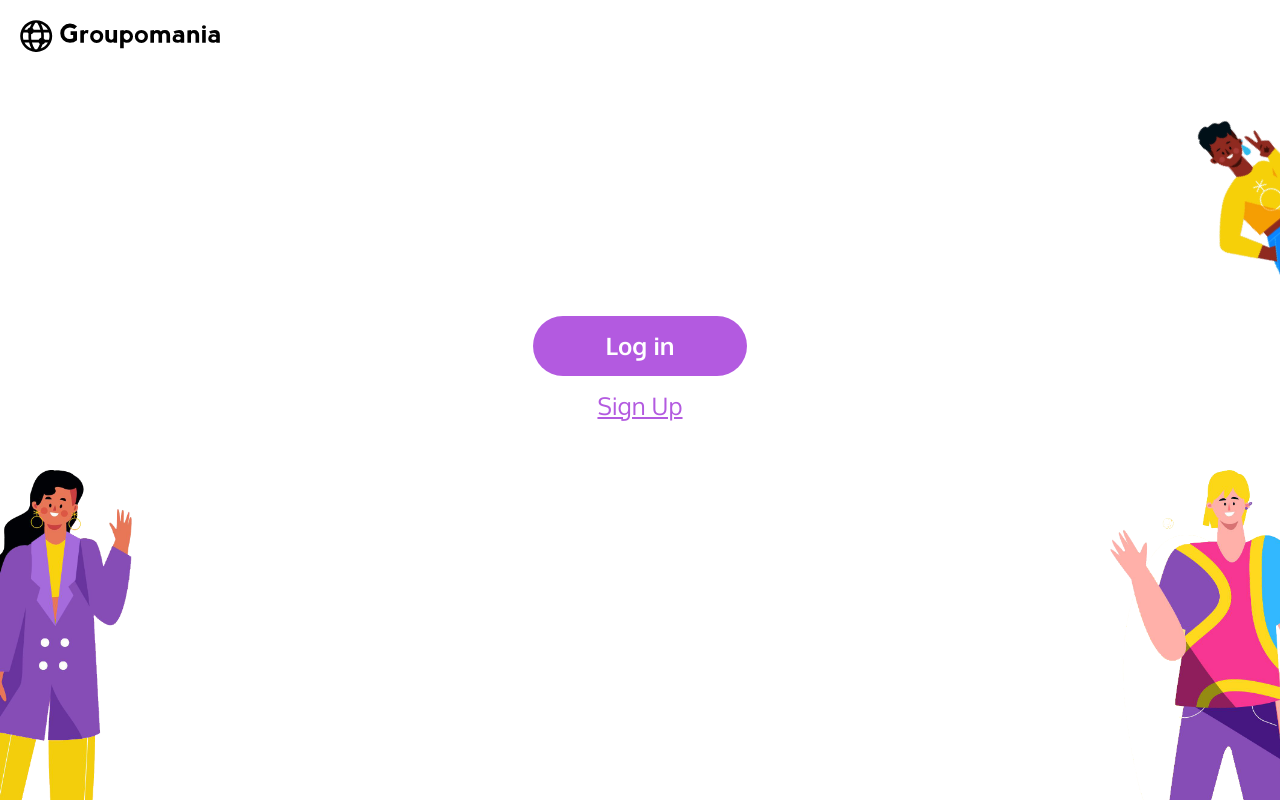
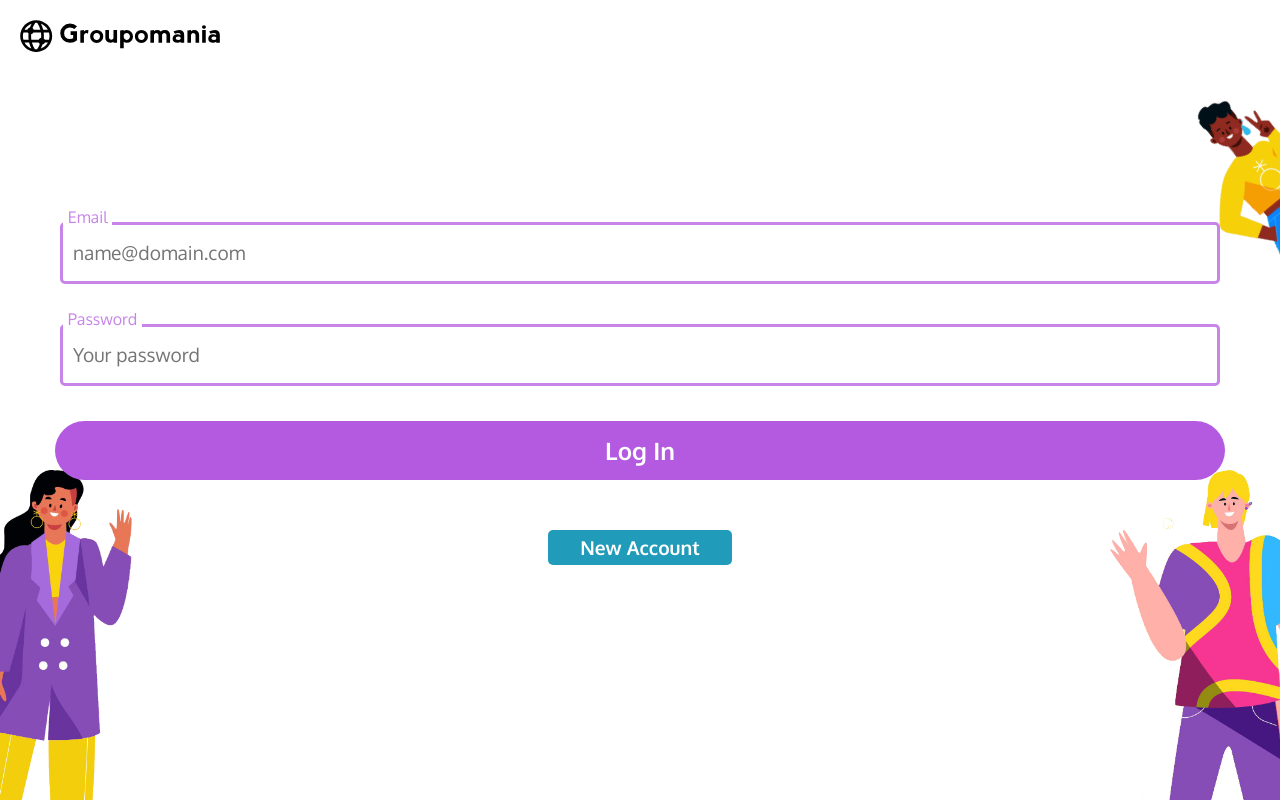
Before and after one commit to diellatseng/ChingYaoTseng_7_20042021_frontend, a Vue app: page /#/ in a window 1280 px wide. Built offline with nearby package versions, Linux system fonts and the light colour scheme.

Commit message:
refactory home page

```diff
--- a/src/components/AppButton.vue
+++ b/src/components/AppButton.vue
@@ -3,7 +3,7 @@
     class="button"
     @click.native="$emit('onClick', $event)"
     :to="to"
-    :class="[themes[theme], sizes[size]]"
+    :class="[themes[theme], sizes[size], colors[color]]"
   >
     <slot></slot>
   </router-link>
@@ -18,8 +18,11 @@ export default {
       },
       sizes: {
         normal: "",
-        small: "small",
+        small: "small"
       },
+      colors: {
+        accent: "accent"
+      }
     };
   },
 
@@ -43,6 +46,11 @@ export default {
         };
       },
     },
+    color: {
+      required: false,
+      type: String,
+      default: " "
+    }
   },
 };
 </script>
@@ -76,8 +84,12 @@ export default {
 
 .small {
   width: auto;
-  padding-top: 0.3rem;
-  padding-bottom: 0.3rem;
+  padding-top: 0.4rem;
+  padding-bottom: 0.4rem;
   font-size: 1.2rem;
 }
+
+.accent {
+  background-color: $color-accent-darken;
+}
 </style>
--- a/src/views/Home.vue
+++ b/src/views/Home.vue
@@ -6,22 +6,32 @@
       src="../assets/logo/icon-left-font-monochrome-black.svg"
     />
     <div class="container-home">
-      <AppButton :to="{ name: 'LogIn' }" theme="rounded"
-        >Log in</AppButton
+      <div class="container">
+        <form id="log-in">
+          <div class="form-control">
+            <input type="text" name="email" placeholder="name@domain.com" />
+            <label for="email">Email</label>
+          </div>
+          <div class="form-control">
+            <input type="text" name="password" placeholder="Your password" />
+            <label for="password">Password</label>
+          </div>
+          <AppButton :to="{ name: 'PostsWall' }" theme="rounded" id="logIn"
+            >Log In</AppButton
+          >
+        </form>
+      </div>
+      <AppButton
+        :to="{ name: 'signup' }"
+        size="small"
+        color="accent"
+        id="btnSignUp"
+        >New Account</AppButton
       >
-      <router-link to="/signup" class="link">Sign Up</router-link>
     </div>
     <img class="img-home img-home__p1" src="../assets/images/1.png" alt="" />
     <img class="img-home img-home__p2" src="../assets/images/2.png" alt="" />
     <img class="img-home img-home__p3" src="../assets/images/3.png" alt="" />
-    <font-awesome-icon
-      icon="fa-solid comment-dots"
-      class="img-home img-home__icon1"
-    ></font-awesome-icon>
-    <font-awesome-icon
-      icon="fa-solid comment-dots"
-      class="img-home img-home__icon2"
-    ></font-awesome-icon>
   </div>
 </template>
 
@@ -35,7 +45,7 @@ export default {
   },
   methods: {
     onClick() {
-      this.$router.push("/LogIn");
+      this.$router.push("/postswall");
     },
   },
 };
@@ -65,11 +75,53 @@ body {
 }
 
 .container-home {
+  width: 100%;
+  margin: auto;
+  padding-bottom: 120px;
+}
+
+#sign-up {
+  width: 100%;
+}
+
+.form-control {
+  position: relative;
   display: flex;
   flex-direction: column;
-  align-items: center;
-  margin: auto;
-  padding-bottom: 120px;
+  margin: 30px 0;
+
+  label {
+    position: absolute;
+    display: block;
+    left: 0;
+    top: 0;
+    padding: 0 0.3rem;
+    margin: 0 0.5rem;
+    transform: translateY(-50%);
+    background-color: white;
+    color: $color-primary-lighten;
+  }
+
+  input {
+    height: 50px;
+    margin: 5px;
+    padding: 3px 10px;
+    border: 3px solid $color-primary-lighten;
+    border-radius: 5px;
+    font-size: 1.2rem;
+
+    &:focus {
+      border: 3px solid $color-primary-darken;
+    }
+
+    &:focus + label {
+      color: $color-primary-darken;
+    }
+
+    &:focus-visible {
+      outline: none;
+    }
+  }
 }
 
 .container-image {
@@ -80,37 +132,25 @@ body {
   position: absolute;
 
   &__p1 {
-    top: 100px;
+    top: 80px;
     right: -100px;
     width: 150px;
     transform: rotate(-40deg);
+    z-index: -1;
   }
 
   &__p2 {
     top: 470px;
     left: -50px;
     width: 220px;
+    z-index: -1;
   }
 
   &__p3 {
     top: 470px;
     right: -50px;
     width: 220px;
-  }
-
-  &__icon1 {
-    top: 380px;
-    left: 110px;
-    font-size: 6rem;
-    color: $color-secondary;
-  }
-
-  &__icon2 {
-    top: 440px;
-    right: 100px;
-    font-size: 5rem;
-    color: $color-accent;
-    transform: rotateY(180deg);
+    z-index: -1;
   }
 }
 
@@ -118,4 +158,13 @@ body {
   margin: 1rem;
   font-size: 1.5rem;
 }
+
+#logIn {
+  width: auto;
+  margin-bottom: 50px;
+}
+
+#btnSignUp {
+  width: 120px;
+}
 </style>
```
